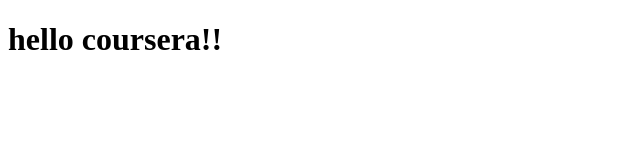
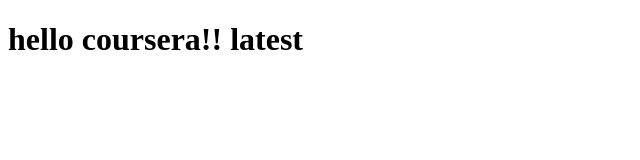
Before and after one commit to AJAYSURYAN-PA/coursera-home, a plain HTML site: page site/index.html in a window 1280 px wide. Shown: the whole page, without its empty margins (0-640 px from the left). Drawn offline with Linux system fonts and the light colour scheme.

Commit message:
small change.

```diff
--- a/site/index.html
+++ b/site/index.html
@@ -5,6 +5,6 @@
     <title>hello coursera!!</title>
   </head>
   <body>
-    <h1>hello coursera!!</h1>
+    <h1>hello coursera!! latest</h1>
   </body>
 </html>
```
